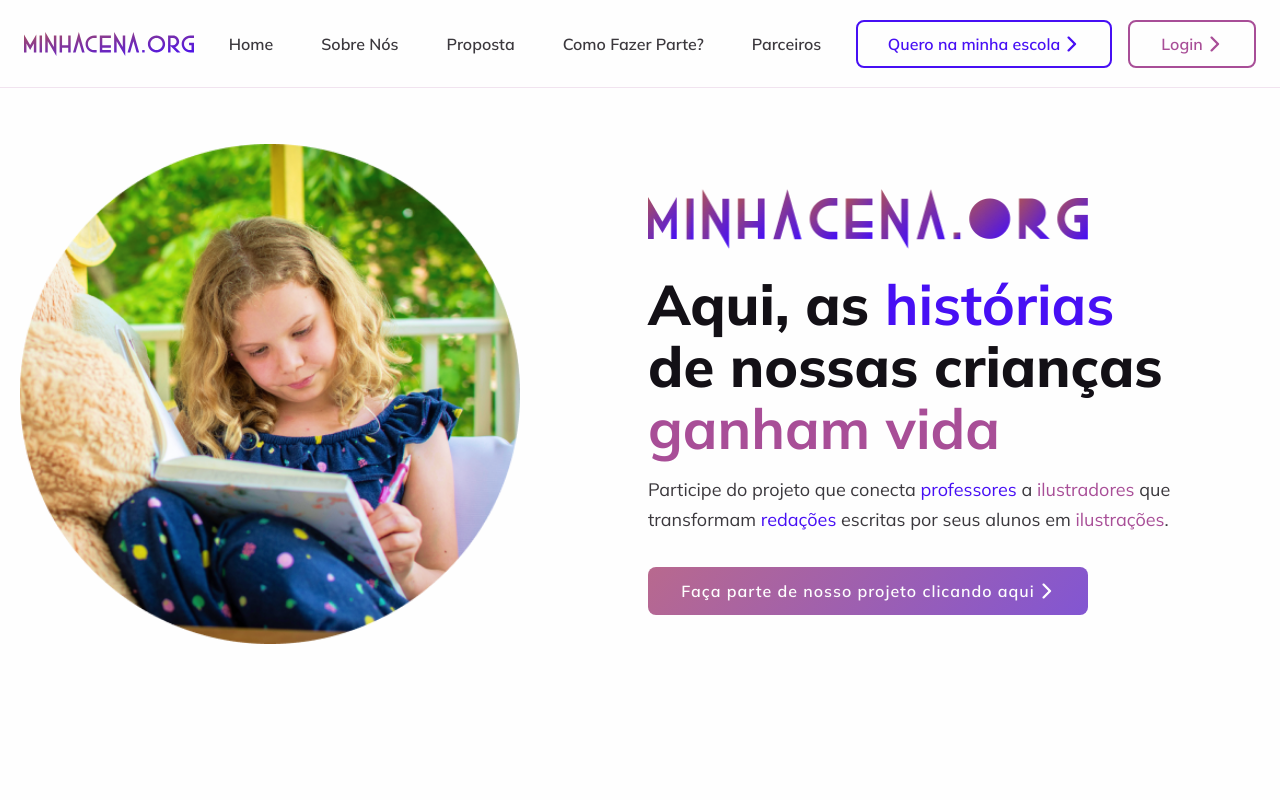
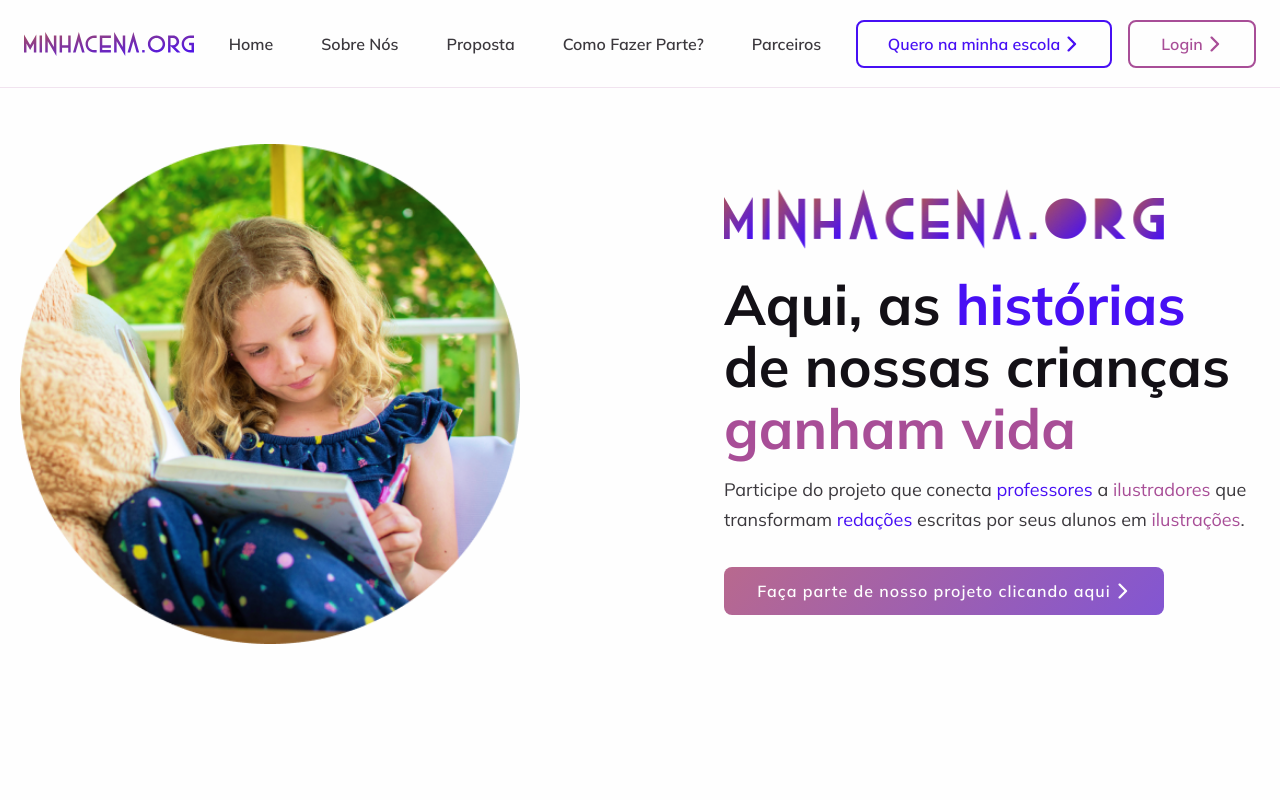
Before and after one commit to MinhaCena/minha-cena-site, a Next.js app: page / in a window 1280 px wide. Shown: the top 800 px of the page. Built offline with nearby package versions, Linux system fonts and the light colour scheme.

Commit message:
feat: update SectionHero

```diff
--- a/src/components/SectionHero/styles.module.scss
+++ b/src/components/SectionHero/styles.module.scss
@@ -15,7 +15,7 @@
 		}
 
 		.sectionHeroDescription{
-			width: 61.2rem;
+			width: 53.6rem;
 			display: flex;
 			flex-direction: column;
 			margin-top: 7.2rem;
@@ -25,10 +25,10 @@
 				padding: 0;
 				margin: 0;
 				margin-top: 2.4rem;
-				width: 54.8rem;
+				width: 54rem;
 				font-size: $fs-h1-desktop;
 				line-height: 6.2rem;
-				font-weight: 800;
+				font-weight: 700;
 				color: $secondary-xiketic-1;
 
 				.titleAccent{
```
